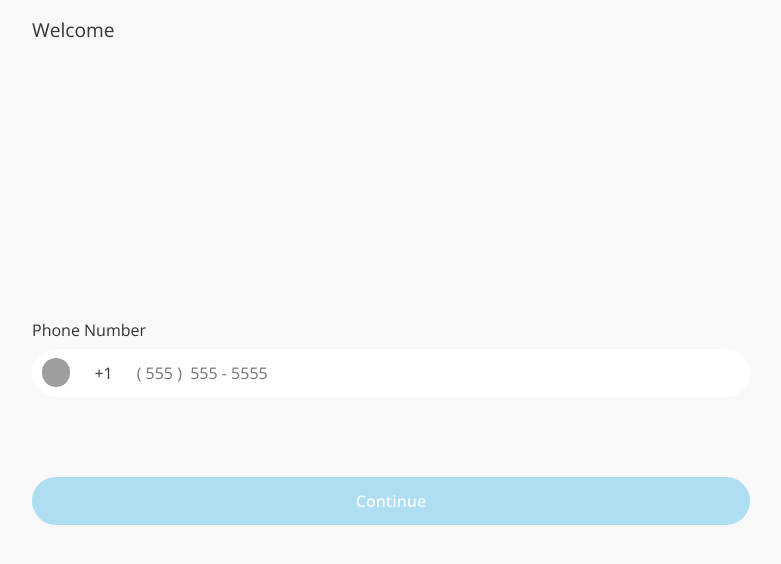
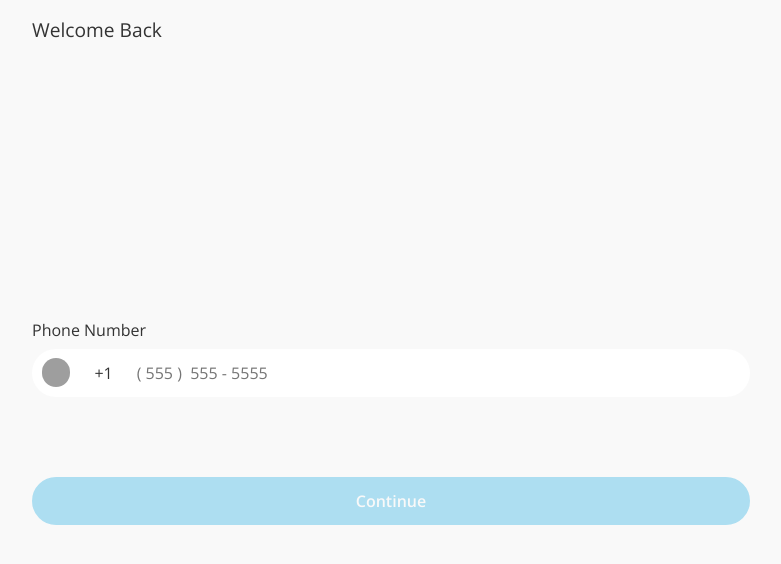
Before and after one commit to franfercalderon/hang-client, a React (Create React App) app: page /login in a window 1280 px wide. Shown: the top 564 px of the page, without its empty margins (249-1030 px from the left). Built offline with nearby package versions, Linux system fonts and the light colour scheme; no server answers; grey boxes are pictures that could not be loaded.

Commit message:
working on onboarding - invite link sistem

```diff
--- a/src/views/Login.js
+++ b/src/views/Login.js
@@ -1,4 +1,4 @@
-import { useCallback, useEffect, useState } from "react";
+import { useCallback, useContext, useEffect, useState } from "react";
 import BtnPrimary from "../components/BtnPrimary/BtnPrimary";
 import PhoneInput from 'react-phone-number-input'
 import useAuth from "../hooks/useAuth";
@@ -7,6 +7,7 @@ import InlineAlert from "../components/InlineAlert/InlineAlert";
 import Loader from "../components/Loader/Loader";
 import { RecaptchaVerifier, getAuth, signInWithPhoneNumber } from 'firebase/auth'
 import { app } from "../fb";
+import { AppContext } from "../context/AppContext";
 
 
 export default function Login () {
@@ -20,6 +21,9 @@ export default function Login () {
 
     //HOOKS
     const { userLogin, setConfirmObject } = useAuth()
+
+    //CONTEXT
+    const { inviterId } = useContext( AppContext )
 
     //AUTH
     const auth = getAuth( app )
@@ -61,7 +65,7 @@ export default function Login () {
                 :
                 <>
                 <div className="section-container topbar-title">
-                    Welcome
+                    { inviterId ?  'You have been Invited to Hang' : 'Welcome Back'}
                 </div>
                 <div className="view-body">
                     <div className="section-container">
```
